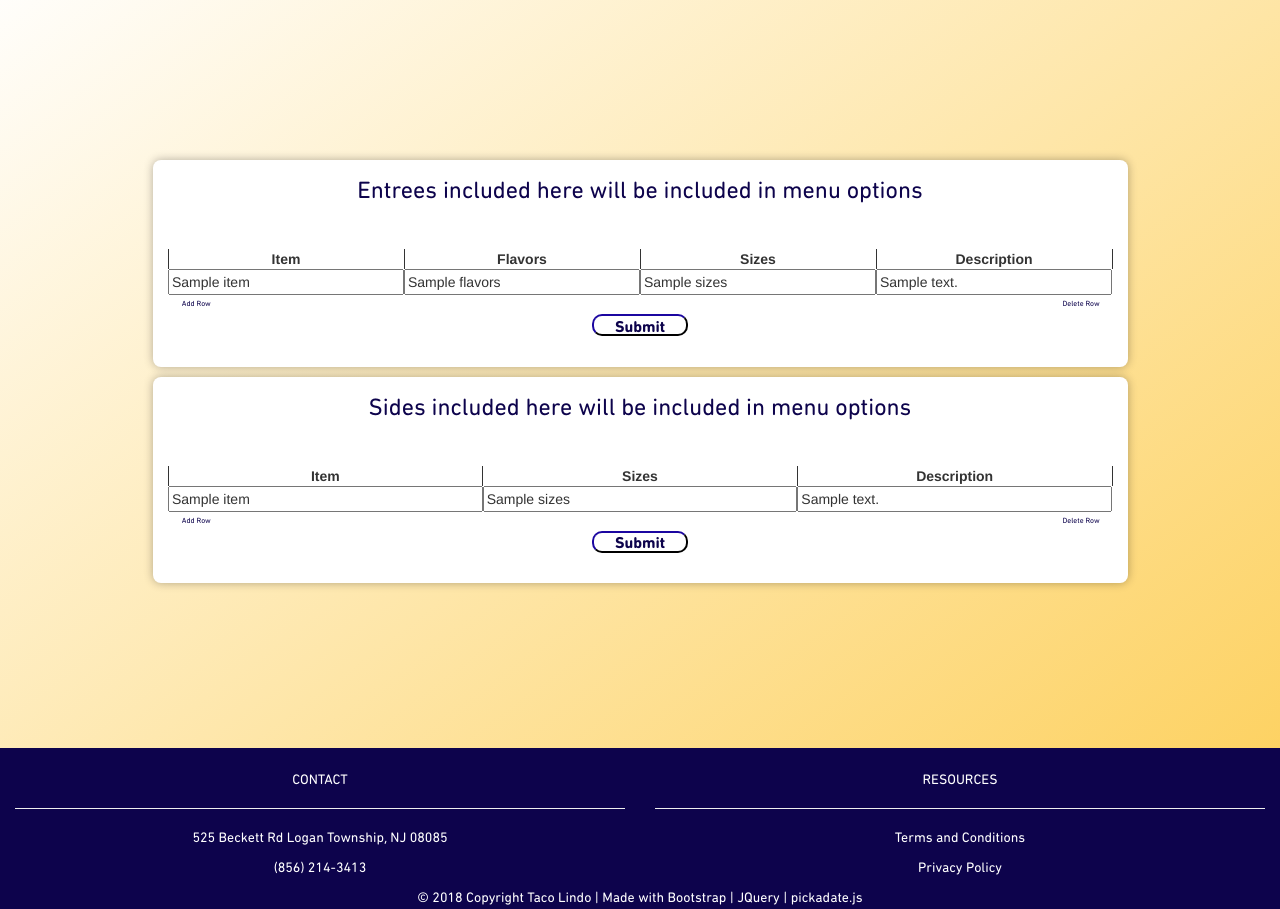
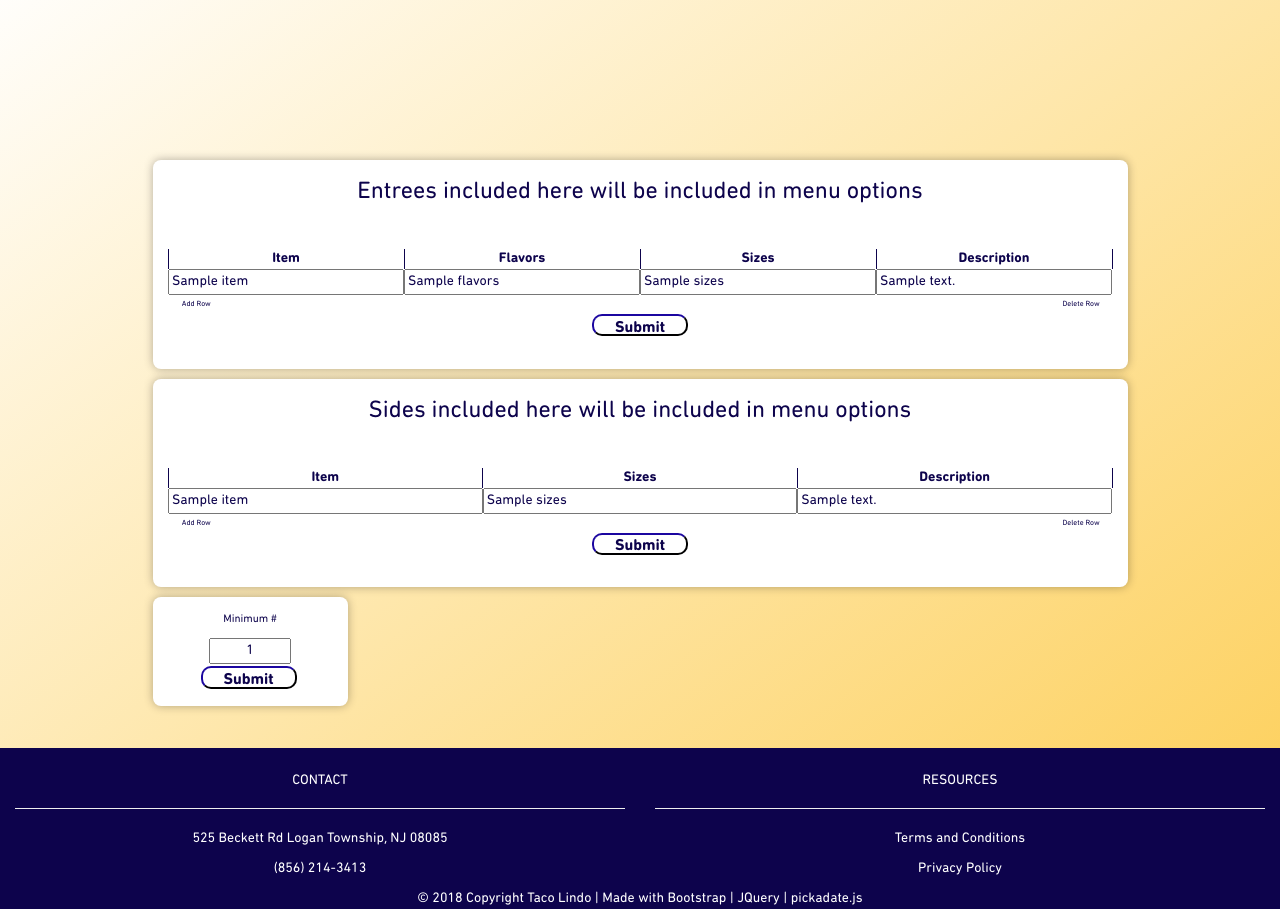
Before and after one commit to jzohdi/TLindo-v2.0, a Python web app: template templates/menusetter.html in a window 1280 px wide. Shown: the part 52-961 px from the top of the page. Run offline with Jinja, Linux system fonts and the light colour scheme; the template is opened without the code that fills it: most values are stand-ins (such as "Sample title", 1, 10 or a date in 2020); some libraries are stand-ins or nearby versions.

Commit message:
set min size on menusetter, starting ajax call for getting menu for ordering page

```diff
--- a/static/scripts.js
+++ b/static/scripts.js
@@ -251,13 +251,15 @@ function startHelpScreen() {
 }
 
 function getFoodOptionsDivs() {
+  let params;
+  $.getJSON($SCRIPT_ROOT + "/_get_menu", {
+
+  }, function(data){
+    console.log(data);
+  })
   let divs = [
-    '<div id="item1" class="entree-options row"><div onclick="showSelection1(\'Burrito\', 1)" class="col-lg-6 col-xs-6 col-xs-offset-3 entree-item">Burrito Tray</div></div>',
-    '<div id="item2" class="entree-options row"><div onclick="showSelection1(\'Chicken\', 2)" class="col-lg-12 col-xs-6 col-xs-offset-3 entree-item">Chicken Tray</div></div>',
-    '<div id="item3" class="entree-options row"><div onclick="showSelection1(\'Taco\', 3)" class="col-lg-12 entree-item">Taco Tray</div></div>',
-    '<div id="item4" class="entree-options row"><div onclick="showSelection1(\'Nacho\', 4)" class="col-lg-12 entree-item">Nacho Bar</div></div>',
-    '<div id="item5" class="entree-options row"><div onclick="showSelection1(\'Chili\', 5)" class="col-lg-12 entree-item">Chili</div></div>',
-    '<div id="item6" class="entree-options row"><div onclick="showSelection1(\'Sides\', 6)" class="col-lg-12 entree-item">Sides</div></div>'
+    '<div id="item1" class="entree-options row"><div onclick="showSelection1(\'Burrito\', 1)" class="col-xs-6 col-xs-offset-3 entree-item">Burrito Tray</div></div>',
+
   ];
   return divs;
 }
--- a/templates/layout.html
+++ b/templates/layout.html
@@ -55,6 +55,9 @@
       integrity="sha384-Tc5IQib027qvyjSMfHjOMaLkfuWVxZxUPnCJA7l2mCWNIpG9mGCD8wGNIcPD7Txa"
       crossorigin="anonymous"
     ></script>
+    <script type=text/javascript>
+      $SCRIPT_ROOT = {{ request.script_root|tojson|safe }};
+    </script>
     <script id="append-css" type="text/css"></script>
     {{
       JSGlue.include()
--- a/templates/menusetter.html
+++ b/templates/menusetter.html
@@ -9,7 +9,7 @@ head %}
   <p class="question-titles">{{ error }}</p>
   <div id="modal-holder"></div>
   <div class="row">
-    <div class="main-card question-titels col-lg-10 col-lg-offset-1">
+    <div class="main-card question-titles col-lg-10 col-lg-offset-1">
       <div class="header-size question-titles">
         Entrees included here will be included in menu options
       </div>
@@ -100,7 +100,7 @@ head %}
     </div>
   </div>
   <div class="row">
-    <div class="main-card question-titels col-lg-10 col-lg-offset-1">
+    <div class="main-card question-titles col-lg-10 col-lg-offset-1">
       <div class="header-size question-titles">
         Sides included here will be included in menu options
       </div>
@@ -123,7 +123,7 @@ head %}
                   name="sides{{ loop.index - 1 }}"
                   autocomplete="off"
                   class="form-input-box textarea-size"
-                  value = "{{ sidesItem.item }}"
+                  value="{{ sidesItem.item }}"
                 />
               </td>
               {#<!--
@@ -190,6 +190,27 @@ head %}
             </button>
           </div>
         </fieldset>
+      </form>
+    </div>
+  </div>
+  <div class="row">
+    <div class="question-titles col-xs-2 col-md-offset-1 main-card">
+      <form action="{{ url_for('menusetter') }}" method="post">
+        <p style="font-size: 80%;">Minimum #</p>
+        <input
+          value="{{ min_size }}"
+          style="width: 50%; min-width: 30px; text-align: center;"
+          type="text"
+          name="set_min"
+        />
+        <button
+          name="submit-min"
+          style="margin-top:2px; margin-left: -3px;"
+          class="submit-button button button1"
+          type="submit"
+        >
+          Submit
+        </button>
       </form>
     </div>
   </div>
@@ -296,37 +317,38 @@ head %}
   }
 
   function setColumnInputNames(idOfTable, listOfColumns) {
-
     let column_name;
     let name;
     let $rows = $(idOfTable + " tbody tr td");
     for (let index = 0; index < $rows.length; index++) {
-      column_name = listOfColumns[index % listOfColumns.length]
+      column_name = listOfColumns[index % listOfColumns.length];
       name = $($rows[index])
         .find("input")
         .attr("name");
       if (!name.includes(column_name)) {
-        name = name + column_name
+        name = name + column_name;
         $($rows[index])
           .find("input")
           .attr("name", name);
       }
 
-      if ( window.device == "mobile"){
-
+      if (window.device == "mobile") {
         setIdsAndShowModal(idOfTable, column_name, index, $rows, name);
       }
     }
   }
-  function setIdsAndShowModal(idOfTable, colName, index, rows, name){
-
-    if ( colName != "description"){
-      let $id = $(rows[index]).find("input").attr("id");
-      if ( $id == undefined ){
-
-          $(rows[index]).find("input").attr("id", name);
-          $(rows[index]).find("input").attr("onclick", 'showModal("#modal-holder","' + name +'")');
-
+  function setIdsAndShowModal(idOfTable, colName, index, rows, name) {
+    if (colName != "description") {
+      let $id = $(rows[index])
+        .find("input")
+        .attr("id");
+      if ($id == undefined) {
+        $(rows[index])
+          .find("input")
+          .attr("id", name);
+        $(rows[index])
+          .find("input")
+          .attr("onclick", 'showModal("#modal-holder","' + name + '")');
       }
     }
   }
```
Also changed, not shown: application.py (+29 -13 lines).
